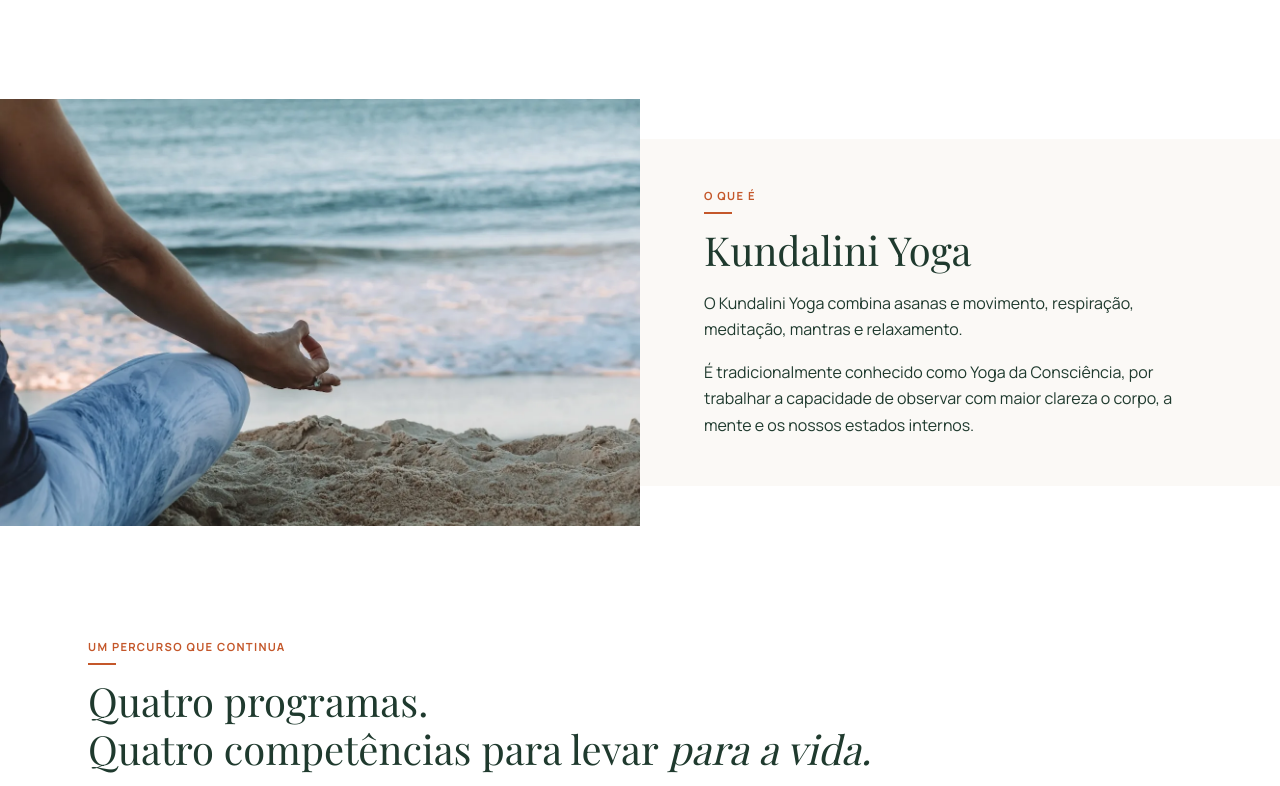
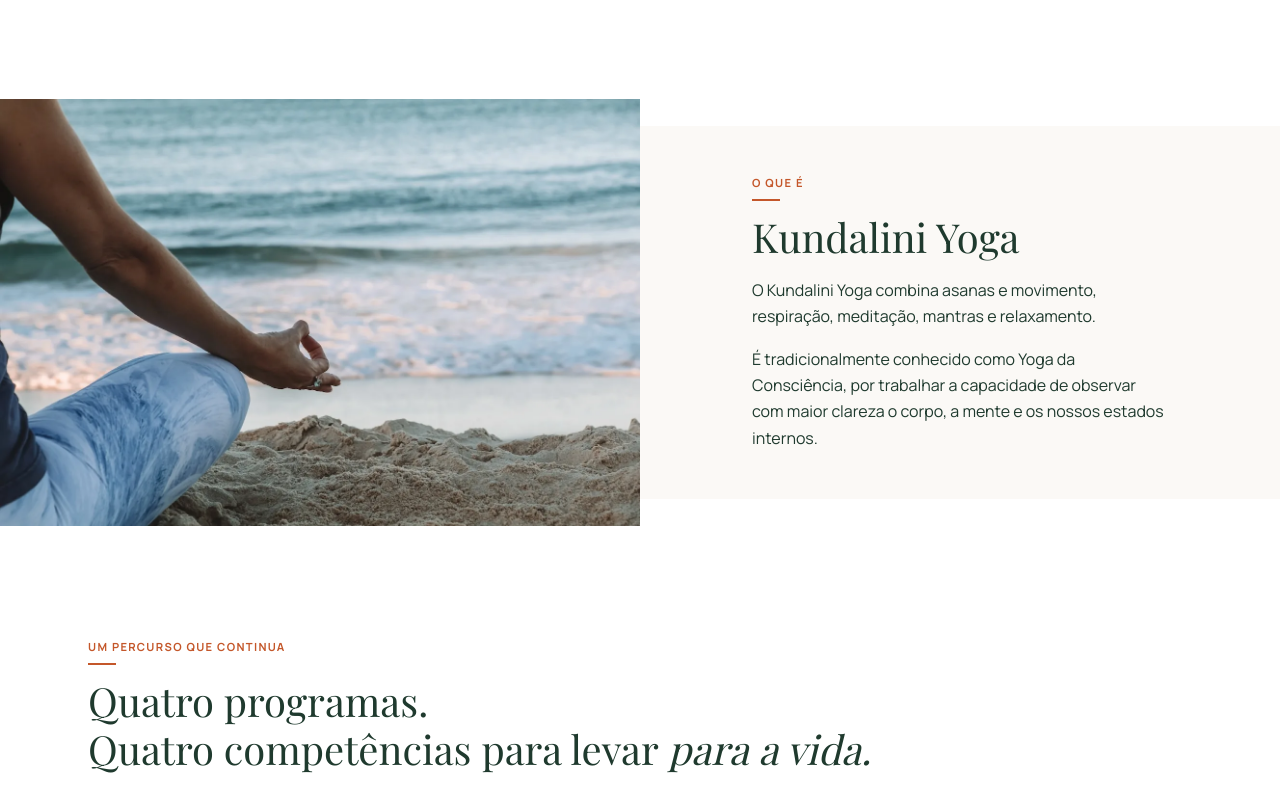
Before and after one commit to imbianchi/gabrielaferreirayoga, a plain HTML site: page index.html in a window 1280 px wide. Shown: the part 1800-2586 px from the top of the page. Drawn offline with nearby package versions, Linux system fonts and the light colour scheme; a web font is replaced by a local one.

Commit message:
Increase Kundalini text column padding to 7rem

```diff
--- a/css/style.css
+++ b/css/style.css
@@ -737,7 +737,7 @@ h3 { font-size: 1.2rem; }
   }
   .kundalini__text-col {
     width: 50%;
-    padding: 3rem clamp(2rem, 5vw, 5rem);
+    padding: 3rem 7rem;
   }
 }
 
```
